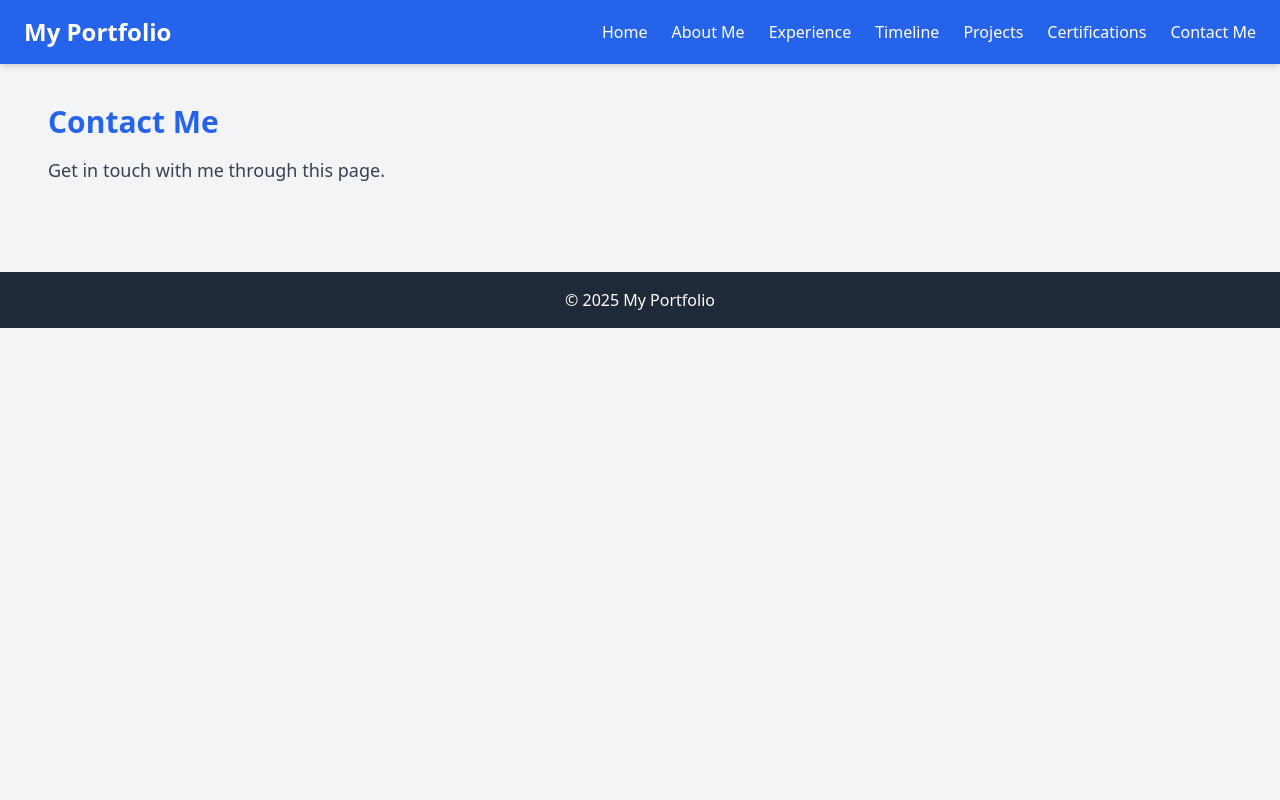
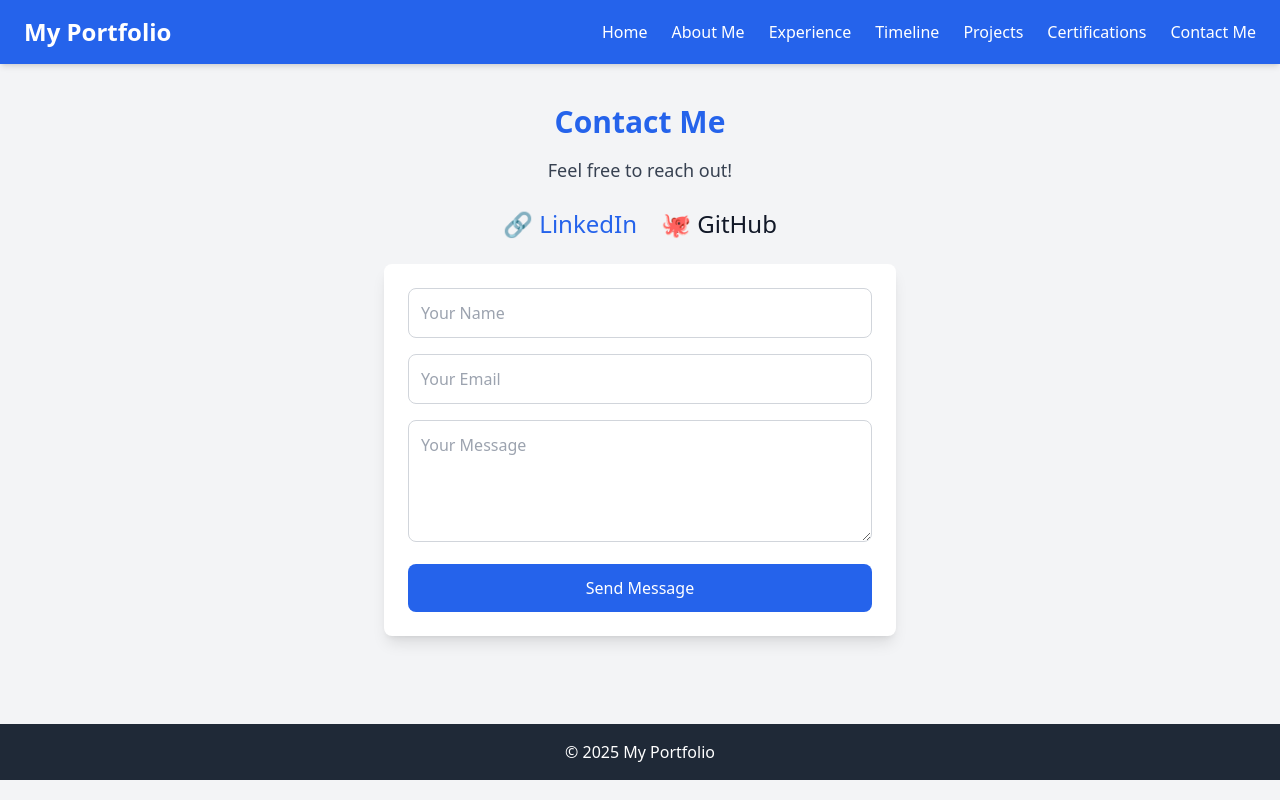
Before and after one commit to vipulanand2002/MyPortfolio, a Next.js app in the folder my-portfolio-website/: page /contactMe in a window 1280 px wide. Built offline with nearby package versions, Linux system fonts and the light colour scheme.

Commit message:
Added Contact Me page along with a strucutral Email Sending facility

```diff
--- /dev/null
+++ b/my-portfolio-website/app/api/contact/route.js
@@ -0,0 +1,37 @@
+export async function POST(req) {
+  try {
+    const { name, email, message } = await req.json();
+
+    const sendinblueApiKey = process.env.SENDINBLUE_API_KEY;
+
+    const response = await fetch("https://api.brevo.com/v3/smtp/email", {
+      method: "POST",
+      headers: {
+        "Content-Type": "application/json",
+        "api-key": sendinblueApiKey,
+      },
+      body: JSON.stringify({
+        sender: { email: "ishasinghal2002@gmail.com", name: "College ID" },
+        to: [{ email: "karnvipul2002@gmail.com", name: "Vipul's ID" }],
+        subject: `New Contact Request from ${name}`,
+        htmlContent: `
+          <p><strong>Name:</strong> ${name}</p>
+          <p><strong>Email:</strong> ${email}</p>
+          <p><strong>Message:</strong> ${message}</p>
+        `,
+      }),
+    });
+
+    const result = await response.json();
+
+    if (!response.ok) {
+      console.error("Sendinblue API error:", result);
+      return Response.json({ success: false, message: "Failed to send email" }, { status: 500 });
+    }
+
+    return Response.json({ success: true, message: "Email sent successfully!" });
+  } catch (error) {
+    console.error("Error sending email:", error);
+    return Response.json({ success: false, message: "Failed to send email" }, { status: 500 });
+  }
+}
--- a/my-portfolio-website/app/contactMe/page.js
+++ b/my-portfolio-website/app/contactMe/page.js
@@ -1,10 +1,104 @@
-export default function ContactMePage() {
-    return (
-      <section className="container mx-auto p-6">
-        <h1 className="text-3xl font-bold text-blue-600">Contact Me</h1>
-        <p className="mt-4 text-lg text-gray-700">
-          Get in touch with me through this page.
-        </p>
-      </section>
-    );
-  }
+"use client";
+
+import { useState } from "react";
+import { motion } from "framer-motion";
+
+export default function ContactMe() {
+  const [formData, setFormData] = useState({ name: "", email: "", message: "" });
+  const [loading, setLoading] = useState(false);
+  const [success, setSuccess] = useState(false);
+  const [error, setError] = useState("");
+
+  const handleChange = (e) => {
+    setFormData({ ...formData, [e.target.name]: e.target.value });
+  };
+
+  const handleSubmit = async (e) => {
+    e.preventDefault();
+    setLoading(true);
+
+    try {
+      const response = await fetch("/api/contact", {
+        method: "POST",
+        headers: { "Content-Type": "application/json" },
+        body: JSON.stringify(formData),
+      });
+
+      const result = await response.json();
+      if (result.success) {
+        setSuccess(true);
+        setFormData({ name: "", email: "", message: "" });
+      } else {
+        setError(result.message || "Something went wrong!");
+      }
+    } catch (err) {
+      setError("Server error. Try again later.");
+    } finally {
+      setLoading(false);
+    }
+  };
+
+  return (
+    <motion.section
+      className="container mx-auto p-6 text-center"
+      initial={{ opacity: 0, y: 20 }}
+      animate={{ opacity: 1, y: 0 }}
+      transition={{ duration: 0.5, ease: "easeOut" }}
+    >
+      <h1 className="text-3xl font-bold text-blue-600">Contact Me</h1>
+      <p className="mt-4 text-lg text-gray-700">Feel free to reach out!</p>
+
+      {/* Social Links */}
+      <div className="mt-6 flex justify-center space-x-6">
+        <a href="https://linkedin.com/in/your-profile" target="_blank" rel="noopener noreferrer" className="text-blue-600 text-2xl hover:scale-110 transition">
+          🔗 LinkedIn
+        </a>
+        <a href="https://github.com/your-github" target="_blank" rel="noopener noreferrer" className="text-gray-900 text-2xl hover:scale-110 transition">
+          🐙 GitHub
+        </a>
+      </div>
+
+      {/* Contact Form */}
+      <form onSubmit={handleSubmit} className="mt-6 max-w-lg mx-auto bg-white p-6 rounded-lg shadow-lg">
+        <input
+          type="text"
+          name="name"
+          value={formData.name}
+          onChange={handleChange}
+          placeholder="Your Name"
+          className="w-full p-3 border border-gray-300 rounded-lg mb-4"
+          required
+        />
+        <input
+          type="email"
+          name="email"
+          value={formData.email}
+          onChange={handleChange}
+          placeholder="Your Email"
+          className="w-full p-3 border border-gray-300 rounded-lg mb-4"
+          required
+        />
+        <textarea
+          name="message"
+          value={formData.message}
+          onChange={handleChange}
+          placeholder="Your Message"
+          className="w-full p-3 border border-gray-300 rounded-lg mb-4"
+          rows={4}
+          required
+        ></textarea>
+
+        <button
+          type="submit"
+          className="w-full bg-blue-600 text-white p-3 rounded-lg transition hover:bg-blue-500"
+          disabled={loading}
+        >
+          {loading ? "Sending..." : "Send Message"}
+        </button>
+
+        {success && <p className="text-green-600 mt-4">Email sent successfully!</p>}
+        {error && <p className="text-red-600 mt-4">{error}</p>}
+      </form>
+    </motion.section>
+  );
+}
--- /dev/null
+++ b/my-portfolio-website/app/server.js
@@ -0,0 +1,46 @@
+require("dotenv").config();
+const express = require("express");
+const cors = require("cors");
+const nodemailer = require("nodemailer");
+
+const app = express();
+const PORT = 5000;
+
+// Middleware
+app.use(express.json());
+app.use(cors());
+
+// Nodemailer Transporter (Sendinblue SMTP)
+const transporter = nodemailer.createTransport({
+  host: "smtp-relay.sendinblue.com",
+  port: 587,
+  auth: {
+    user: process.env.SMTP_EMAIL, // Your Sendinblue email
+    pass: process.env.SMTP_PASSWORD, // Your Sendinblue SMTP password
+  },
+});
+
+// Email Route
+app.post("/send-email", async (req, res) => {
+  const { name, email, message } = req.body;
+
+  try {
+    const mailOptions = {
+      from: email, // Sender email
+      to: "your-email@example.com", // Your email where you receive messages
+      subject: `New Contact Request from ${name}`,
+      text: message,
+    };
+
+    await transporter.sendMail(mailOptions);
+    res.json({ success: true, message: "Email sent successfully!" });
+  } catch (error) {
+    console.error("Error sending email:", error);
+    res.status(500).json({ success: false, message: "Failed to send email" });
+  }
+});
+
+// Start Server
+app.listen(PORT, () => {
+  console.log(`Server is running on http://localhost:${PORT}`);
+});
```
Also changed, not shown: my-portfolio-website/package.json (+6 -1 lines), 1 other file (tests, documents, lock files or other folders).
